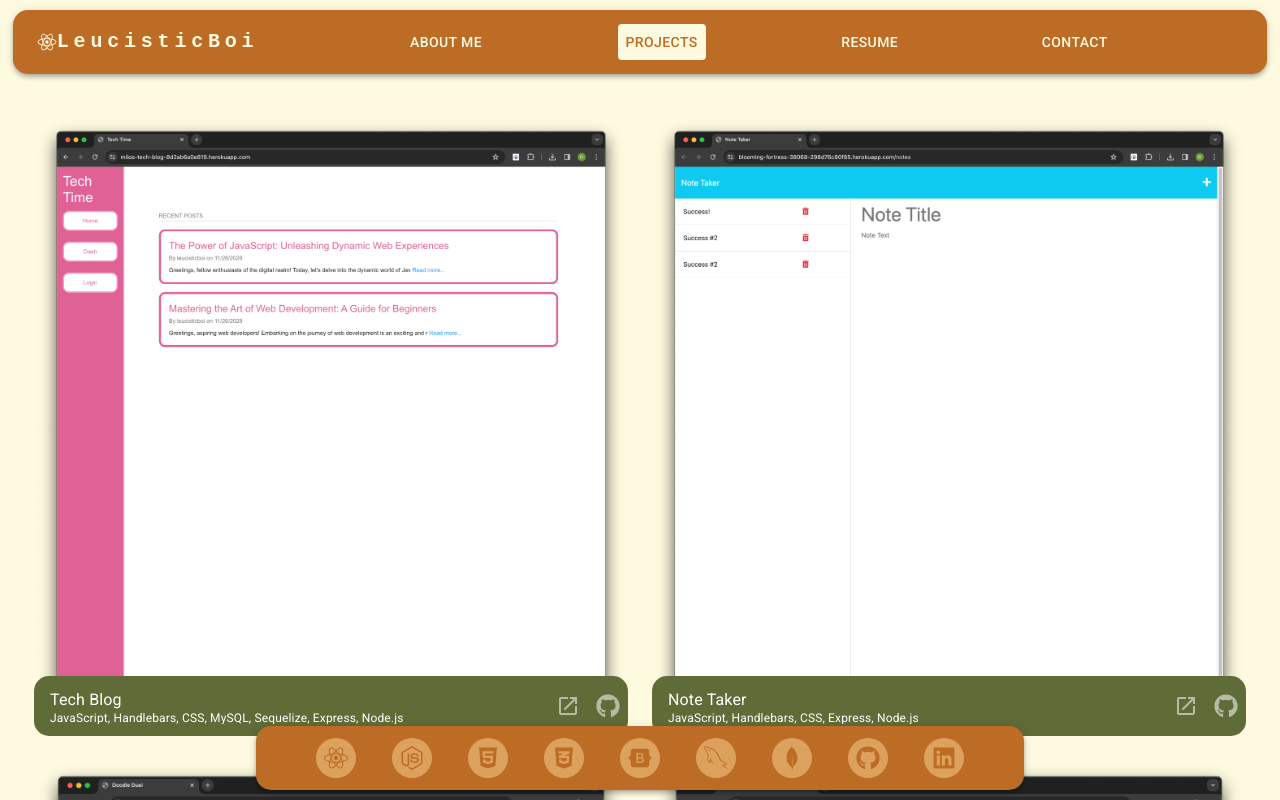
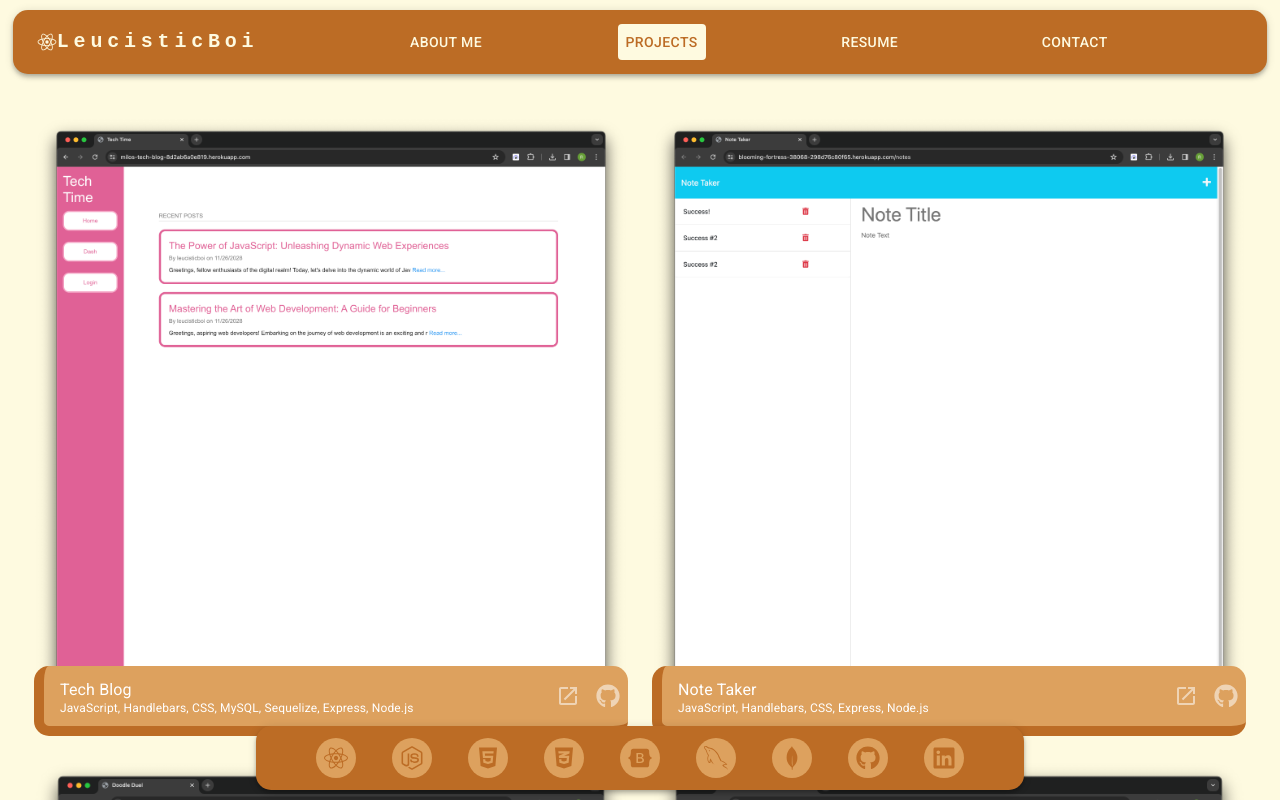
Before and after one commit to Leucisticboi/React-Portfolio, a React (Vite) app: page /projects in a window 1280 px wide. Shown: the top 800 px of the page. Built offline with nearby package versions, Linux system fonts and the light colour scheme.

Commit message:
Slight visual updates for project page

```diff
--- a/src/pages/Projects.jsx
+++ b/src/pages/Projects.jsx
@@ -57,7 +57,7 @@ export default function Projects() {
       {itemData.map((item) => (
         <ImageListItem
           key={item.img}
-          sx={{ margin: '10px', borderRadius: '15px' }}
+          sx={{ margin: '10px', borderRadius: '15px'}}
           elevation={0}
         >
           <img
@@ -71,6 +71,7 @@ export default function Projects() {
             href={item.link}
             title={item.title}
             subtitle={item.skills}
+            sx={{ border: '10px solid #bc6c25', borderTop: '0px', borderRight: '0px'}}
             actionIcon={
               <>
                 <IconButton
--- a/src/theme.js
+++ b/src/theme.js
@@ -69,7 +69,7 @@ theme = createTheme(theme, {
     MuiImageListItemBar: {
       styleOverrides: {
         root: {
-          backgroundColor: theme.palette.text.main,
+          backgroundColor: theme.palette.secondary.main,
           borderRadius: '15px'
         }
       }
```
